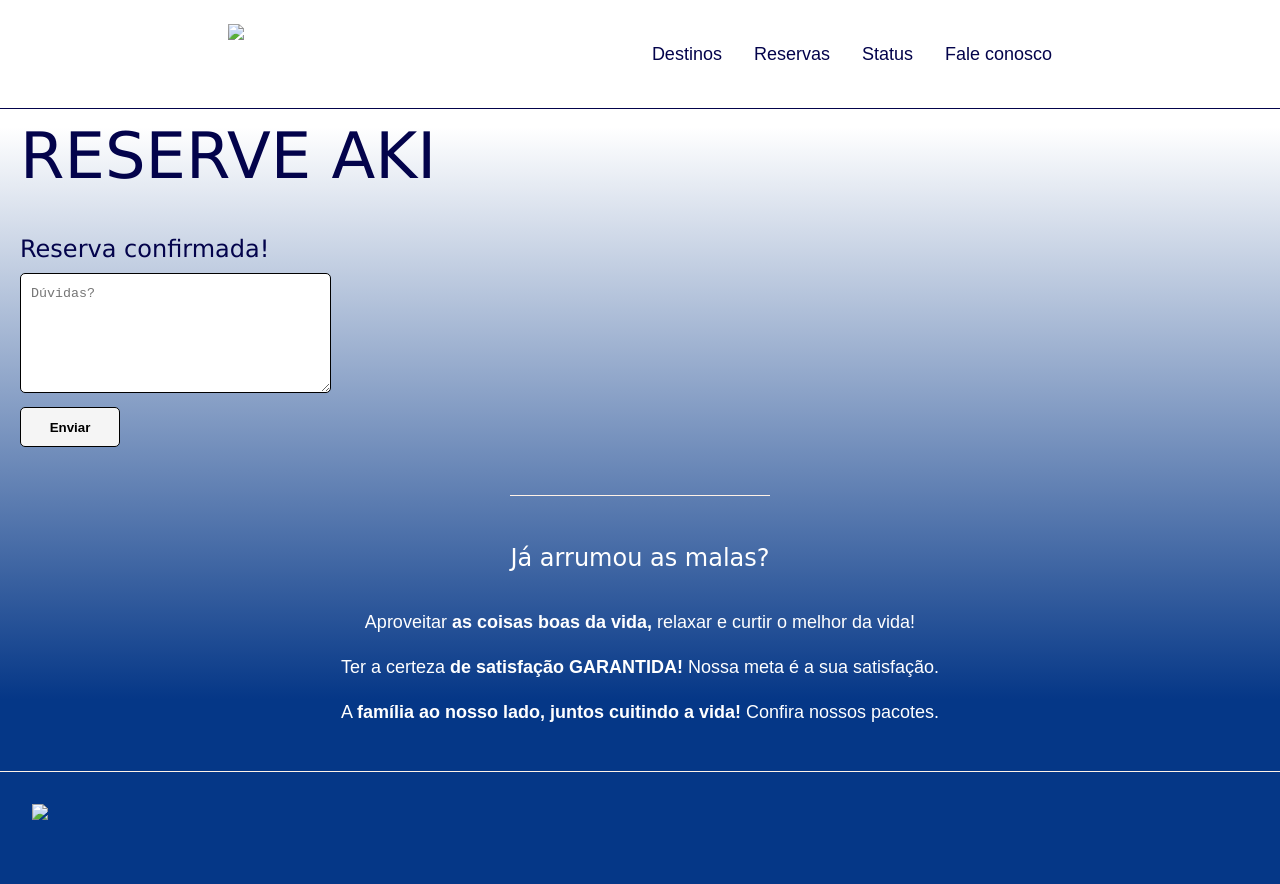
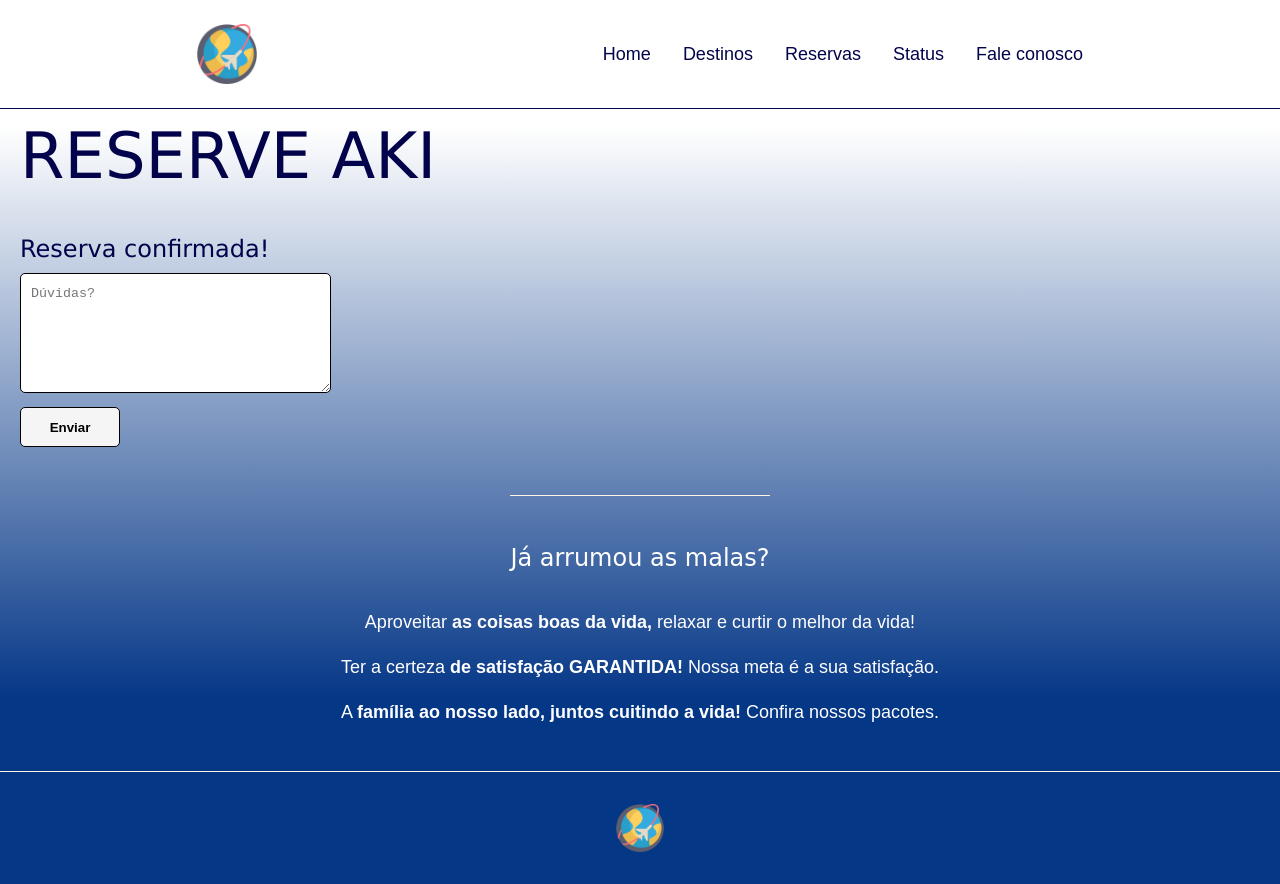
Before and after one commit to leofreitasj/Pagina-de-Reserva, a plain HTML site: page Pagina Status/status.html in a window 1280 px wide. Drawn offline with Linux system fonts and the light colour scheme.

Commit message:
modified:   ../Pagina Home/index.html         modified:   ../Pagina Home/style.css         modified:   status.html  icoviagem_status .png

```diff
--- a/Pagina Status/status.html
+++ b/Pagina Status/status.html
@@ -9,14 +9,16 @@
 </head>
 <body>
     <header class="cabecalho">
-        <img class="cabecalho-imagem" src="icoViagem.png">
+        <img class="cabecalho-imagem" src="icoviagem_status .png">
 
         <nav class="cabecalho-menu">
 
+            <a class="cabecalho-menu-item" href="http://127.0.0.1:5500/Pagina%20Home/index.html">Home</a>
             <a class="cabecalho-menu-item" href="https://www.cboceanica.com.br/">Destinos</a>
             <a class="cabecalho-menu-item" href="#">Reservas</a>
             <a class="cabecalho-menu-item" href="#">Status</a>
             <a class="cabecalho-menu-item" href="#">Fale conosco</a>
+
 
          </nav>
 
@@ -41,7 +43,7 @@
 
     </main>
     <footer class="rodape">
-        <img class="rodape-imagem" src="icoViagem.png">
+        <img class="rodape-imagem" src="icoviagem_status .png">
       </footer>
 
 </body>
```
Also changed, not shown: Pagina Status/icoviagem_status .png (added).
